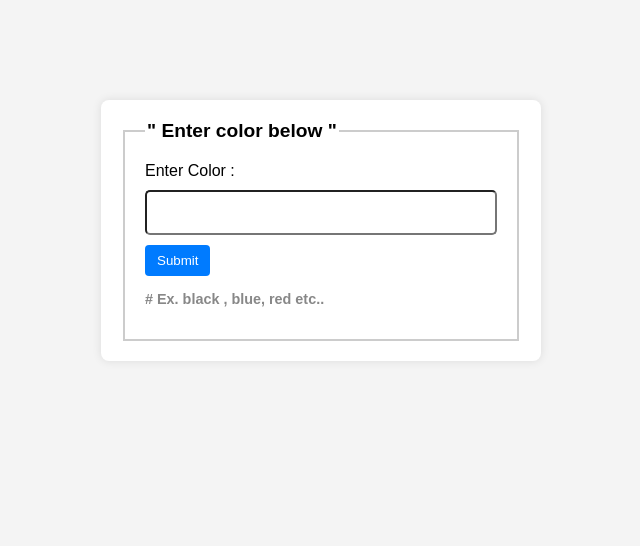
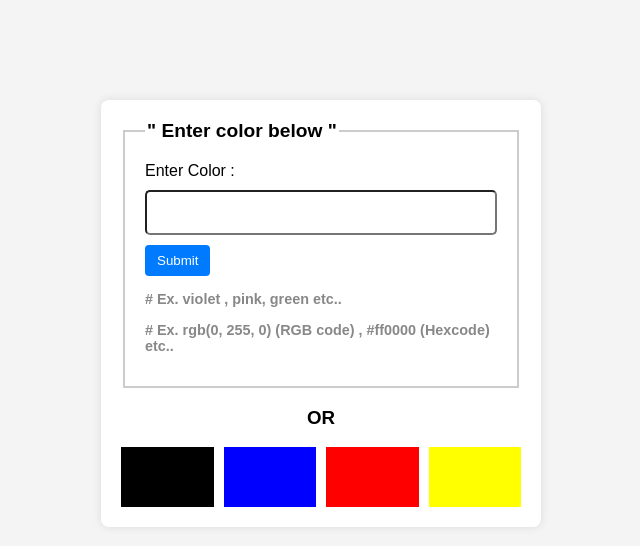
Before and after one commit to sagargkunte/ColorChanger, a plain HTML site: page index.html in a window 1280 px wide. Shown: the whole page, without its empty margins (319-959 px from the left). Drawn offline with Linux system fonts and the light colour scheme.

Commit message:
modified the html and js file and added separate css file
modified the html and js file and added separate css file. Before i wrote code only for color name now i wrote for all including hex code and rgb code

```diff
--- a/index.html
+++ b/index.html
@@ -4,57 +4,7 @@
     <meta charset="UTF-8">
     <meta name="viewport" content="width=device-width, initial-scale=1.0">
     <title>Document</title>
-     <style>
-        body {
-            font-family: Arial, sans-serif;
-            background-color: #f4f4f4;
-            margin: 0;
-            padding: 0;
-        }
-
-        .container {
-            max-width: 400px;
-            margin: 100px auto;
-            padding: 20px;
-            background-color: #fff;
-            border-radius: 8px;
-            box-shadow: 0 0 10px rgba(0, 0, 0, 0.1);
-        }
-
-        fieldset {
-            border: 2px solid #ccc;
-            padding: 20px;
-        }
-
-        legend {
-            font-weight: bold;
-            font-size: 1.2em;
-        }
-
-        input {
-            font-size: 25px;
-            margin: 10px 0;
-            height: 45px;
-            width: 100%;
-            border-radius: 5px;
-            box-sizing: border-box;
-        }
-
-        button {
-            padding: 8px 12px;
-            background-color: #007BFF;
-            color: white;
-            border: none;
-            border-radius: 4px;
-            cursor: pointer;
-        }
-
-        h2 {
-            font-size: 0.9em;
-            color: #888;
-            margin-top: 15px;
-        }
-    </style>
+     <link rel="stylesheet" href="style.css">
 </head>
 <body>
    <div class="container">
@@ -64,9 +14,16 @@
             Enter Color :
             <input type="text" class="input">
             <button onClick="Execute()"">Submit</button>
-            <h2># Ex. black , blue, red etc..</h2>
+            <h2># Ex. violet , pink, green etc..</h2>
+            <h2># Ex. rgb(0, 255, 0) (RGB code) , #ff0000 (Hexcode) etc..</h2>
         </fieldset>
-
+        <center><h3>OR</h3></center>
+        <div class="parent">
+            <div class="button" id="black"></div>
+            <div class="button" id="blue"></div>
+            <div class="button" id="red"></div>
+            <div class="button" id="yellow"></div>
+        </div>
    </div>
 
 <script src="script.js"></script>
--- a/script.js
+++ b/script.js
@@ -1,7 +1,29 @@
-const input = document.querySelector('.input');
-const body = document.querySelector('body');
+const input = document.querySelector(".input");
+const body = document.querySelector("body");
 
 function Execute() {
-    let value = input.value;
+  let value = input.value;
+  if (isValidColor(value)) {
     body.style.background = value;
+  } else {
+    alert(" ❌ Enterd text is not valid color name ❗");
+  }
+  // body.style.background = value;
 }
+
+function isValidColor(strColor) {
+  const s = new Option().style;
+  console.log(s);
+  s.color = strColor;
+
+  return s.color !== "";
+}
+
+const buttons = document.querySelectorAll(".button");
+
+buttons.forEach((button) => {
+  button.addEventListener("click", (e) => {
+    // console.log(e.target.id);
+    body.style.background = e.target.id;
+  });
+});
--- /dev/null
+++ b/style.css
@@ -0,0 +1,85 @@
+        body {
+            font-family: Arial, sans-serif;
+            background-color: #f4f4f4;
+            margin: 0;
+            padding: 0;
+        }
+
+        .container {
+            max-width: 400px;
+            margin: 100px auto;
+            padding: 20px;
+            background-color: #fff;
+            border-radius: 8px;
+            box-shadow: 0 0 10px rgba(0, 0, 0, 0.1);
+        }
+
+        fieldset {
+            border: 2px solid #ccc;
+            padding: 20px;
+        }
+
+        legend {
+            font-weight: bold;
+            font-size: 1.2em;
+        }
+
+        input {
+            font-size: 25px;
+            margin: 10px 0;
+            height: 45px;
+            width: 100%;
+            border-radius: 5px;
+            box-sizing: border-box;
+        }
+
+        button {
+            padding: 8px 12px;
+            background-color: #007BFF;
+            color: white;
+            border: none;
+            border-radius: 4px;
+            cursor: pointer;
+        }
+
+        h2 {
+            font-size: 0.9em;
+            color: #888;
+            margin-top: 15px;
+        }
+
+        .parent {
+            height: 60px;
+            width: auto;
+            display: flex;
+            justify-content: space-evenly;
+            align-items: center;
+            margin-top: 10px;
+            gap: 10px;
+        }
+
+        .parent > .button {
+            border: 2px solid black;
+            height: 100%;
+            width: 50%;
+        }
+        .parent > #black {
+            background: #000;
+            border: none;
+            cursor: pointer;
+        }
+        .parent > #blue {
+            background: blue;
+            border: none;
+            cursor: pointer;
+        }
+        .parent > #red {
+            background: red;
+            border: none;
+            cursor: pointer;
+        }
+        .parent > #yellow {
+            background: yellow;
+            border: none;
+            cursor: pointer;
+        }
```
